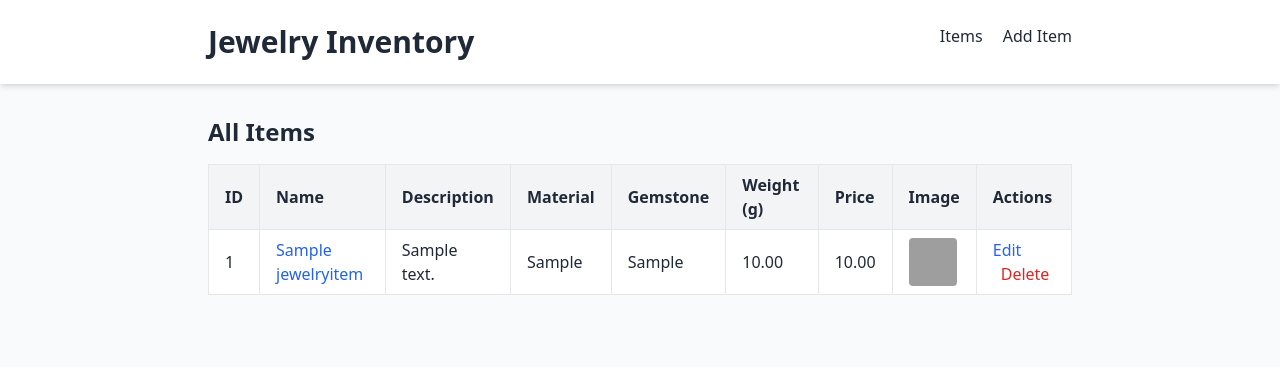
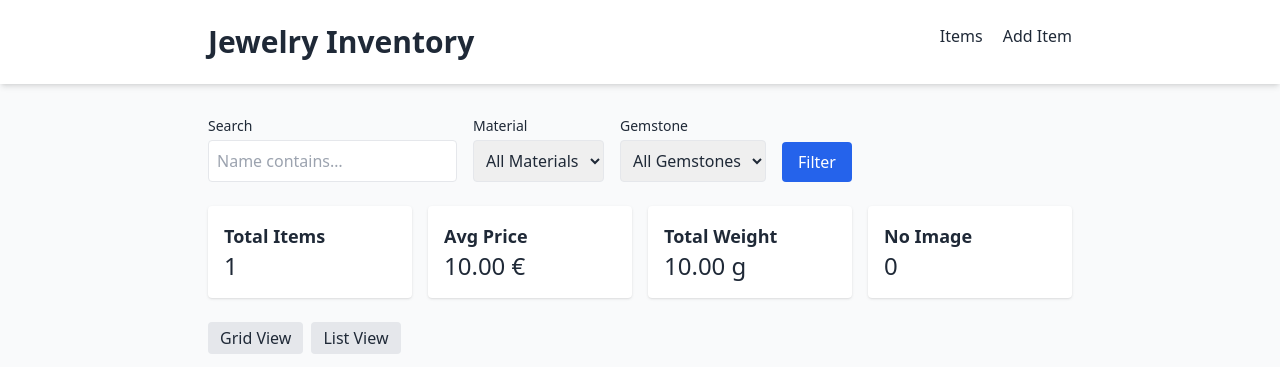
Before and after one commit to ikatechis/jewel-db, a FastAPI app: page /items in a window 1280 px wide. Shown: the top 367 px of the page. Run offline with FastAPI, Linux system fonts and the light colour scheme; tables that the repository leaves empty hold one stand-in row (values such as "Sample post"); some libraries are stand-ins or nearby versions; grey boxes are pictures that could not be loaded.

Commit message:
grid and list views

```diff
--- a/jewel_db/main.py
+++ b/jewel_db/main.py
@@ -1,6 +1,8 @@
 # jewel_db/main.py
+from math import ceil
 
 from fastapi import Depends, FastAPI, HTTPException, Request
+from fastapi.responses import HTMLResponse
 from fastapi.staticfiles import StaticFiles
 from fastapi.templating import Jinja2Templates
 from sqlmodel import Session, select
@@ -14,94 +16,146 @@ from .models.jewelry_item import JewelryItem
 app = FastAPI(title="Jewelry Inventory System", debug=DEBUG)
 
 
-# Initialize the database (create tables) on startup
 @app.on_event("startup")
 def on_startup():
     init_db()
 
 
-# Mount static assets (CSS/JS) and uploaded media
 app.mount("/static", StaticFiles(directory="jewel_db/static"), name="static")
 app.mount("/media", StaticFiles(directory="media"), name="media")
-
-# Include API routes under /api
 app.include_router(items_router, prefix="/api")
 
-# Configure Jinja2 templates directory
 templates = Jinja2Templates(directory="jewel_db/templates")
 
-# ---------------------------------------------------------
-# Frontend Routes
-# ---------------------------------------------------------
 
-
-@app.get("/")
+@app.get("/", response_class=HTMLResponse)
 def home(request: Request):
-    """
-    Render the home page (templates/index.html).
-    """
     return templates.TemplateResponse("index.html", {"request": request})
 
 
-@app.get("/items")
-def items_list(request: Request, session: Session = Depends(get_session)):
-    """
-    Render the list of all items, with thumbnails.
-    """
-    items = session.exec(select(JewelryItem)).all()
+@app.get("/items", response_class=HTMLResponse)
+def list_items_page(
+    request: Request,
+    q: str | None = None,
+    material: str | None = None,
+    gemstone: str | None = None,
+    sort_by: str | None = None,
+    sort_dir: str = "asc",
+    page: int = 1,
+    page_size: int = 12,
+    session: Session = Depends(get_session),
+):
+    # 1) Base filter
+    stmt = select(JewelryItem)
+    if q:
+        stmt = stmt.where(JewelryItem.name.ilike(f"%{q}%"))
+    if material:
+        stmt = stmt.where(JewelryItem.material == material)
+    if gemstone:
+        stmt = stmt.where(JewelryItem.gemstone == gemstone)
 
-    # For each item, fetch its first image URL (or None)
-    thumbs = {}
+    # 2) Count & compute stats on the full filtered set
+    all_items = session.exec(stmt).all()
+    total_count = len(all_items)
+    total_weight = sum(item.weight or 0 for item in all_items)
+    total_price = sum(item.price or 0 for item in all_items)
+    avg_price = round(total_price / total_count, 2) if total_count else 0
+
+    # 3) Count items with no image
+    item_ids = [item.id for item in all_items]
+    if item_ids:
+        with_ids = session.exec(
+            select(JewelryImage.item_id)
+            .where(JewelryImage.item_id.in_(item_ids))
+            .distinct()
+        ).all()
+        with_count = len(with_ids)
+    else:
+        with_count = 0
+    no_count = total_count - with_count
+
+    # 4) Sorting
+    if sort_by in {"name", "price", "weight", "created_at"}:
+        field = getattr(JewelryItem, sort_by)
+        stmt = stmt.order_by(field.asc() if sort_dir == "asc" else field.desc())
+
+    # 5) Pagination
+    total_pages = ceil(total_count / page_size) if total_count else 1
+    offset = (page - 1) * page_size
+    stmt = stmt.offset(offset).limit(page_size)
+    items = session.exec(stmt).all()
+
+    # 6) Thumbnail map for *this* page of items
+    thumbs: dict[int, str | None] = {}
     for item in items:
-        first_url = session.exec(
-            select(JewelryImage.url)
-            .where(JewelryImage.item_id == item.id)
-            .order_by(JewelryImage.sort_order)
-        ).first()
-        thumbs[item.id] = first_url
+        url = (
+            session.exec(
+                select(JewelryImage.url)
+                .where(JewelryImage.item_id == item.id)
+                .order_by(JewelryImage.sort_order)
+            ).first()
+            or None
+        )
+        thumbs[item.id] = url
 
+    # 7) Facet options
+    materials = session.exec(
+        select(JewelryItem.material).distinct().order_by(JewelryItem.material)
+    ).all()
+
+    gemstones = session.exec(
+        select(JewelryItem.gemstone).distinct().order_by(JewelryItem.gemstone)
+    ).all()
     return templates.TemplateResponse(
-        "items_list.html", {"request": request, "items": items, "thumbs": thumbs}
+        "items_list.html",
+        {
+            "request": request,
+            "items": items,
+            "thumbs": thumbs,
+            "q": q,
+            "material": material,
+            "gemstone": gemstone,
+            "materials": materials,
+            "gemstones": gemstones,
+            "sort_by": sort_by,
+            "sort_dir": sort_dir,
+            "page": page,
+            "page_size": page_size,
+            "total_pages": total_pages,
+            "total_count": total_count,
+            "avg_price": avg_price,
+            "total_weight": total_weight,
+            "no_count": no_count,
+        },
     )
 
 
-@app.get("/items/create")
+@app.get("/items/create", response_class=HTMLResponse)
 def items_create(request: Request):
-    """
-    Render the 'create new item' form.
-    """
     return templates.TemplateResponse(
         "item_form.html", {"request": request, "item": None}
     )
 
 
-@app.get("/items/{item_id}")
+@app.get("/items/{item_id}", response_class=HTMLResponse)
 def item_detail(
     request: Request, item_id: int, session: Session = Depends(get_session)
 ):
-    """
-    Render the detail page for a single item, including all its images.
-    """
     item = session.get(JewelryItem, item_id)
     if not item:
         raise HTTPException(status_code=404, detail="Item not found")
-
     images = session.exec(
         select(JewelryImage)
         .where(JewelryImage.item_id == item_id)
         .order_by(JewelryImage.sort_order)
     ).all()
-
     return templates.TemplateResponse(
         "item_detail.html", {"request": request, "item": item, "images": images}
     )
 
 
-@app.get("/items/{item_id}/edit")
+@app.get("/items/{item_id}/edit", response_class=HTMLResponse)
 def item_edit(request: Request, item_id: int, session: Session = Depends(get_session)):
-    """
-    Render the 'edit item' form.
-    """
     item = session.get(JewelryItem, item_id)
     if not item:
         raise HTTPException(status_code=404, detail="Item not found")
@@ -110,11 +164,6 @@ def item_edit(request: Request, item_id: int, session: Session = Depends(get_ses
     )
 
 
-# ---------------------------------------------------------
-# Health Check
-# ---------------------------------------------------------
-
-
 @app.get("/api/health")
 def health_check():
     return {"status": "ok"}
--- a/jewel_db/templates/items_list.html
+++ b/jewel_db/templates/items_list.html
@@ -1,55 +1,212 @@
 {% extends "base.html" %}
-{% block title %}All Items – Jewelry Inventory{% endblock %}
+{% block title %}All Jewelry Items – Inventory{% endblock %}
 
 {% block content %}
-  <h2 class="text-2xl font-semibold mb-4">All Items</h2>
+  <!-- FILTER BAR -->
+  <form method="get" class="mb-6 flex flex-wrap gap-4 items-end">
+    <div>
+      <label for="q" class="block text-sm font-medium">Search</label>
+      <input
+        type="text"
+        name="q"
+        id="q"
+        placeholder="Name contains…"
+        value="{{ q or '' }}"
+        class="mt-1 block w-full border rounded p-2"
+      />
+    </div>
+    <div>
+      <label for="material" class="block text-sm font-medium">Material</label>
+      <select name="material" id="material" class="mt-1 block w-full border rounded p-2">
+        <option value="">All Materials</option>
+        {% for m in materials %}
+          <option value="{{ m }}" {% if m == material %}selected{% endif %}>{{ m }}</option>
+        {% endfor %}
+      </select>
+    </div>
+    <div>
+      <label for="gemstone" class="block text-sm font-medium">Gemstone</label>
+      <select name="gemstone" id="gemstone" class="mt-1 block w-full border rounded p-2">
+        <option value="">All Gemstones</option>
+        {% for g in gemstones %}
+          <option value="{{ g }}" {% if g == gemstone %}selected{% endif %}>{{ g }}</option>
+        {% endfor %}
+      </select>
+    </div>
+    <div>
+      <button type="submit" class="bg-blue-600 text-white px-4 py-2 rounded mt-6">Filter</button>
+    </div>
+  </form>
 
-  <table class="min-w-full bg-white border">
+  <!-- STATS TILES -->
+  <div class="mb-6 grid grid-cols-4 gap-4">
+    <div class="p-4 bg-white shadow rounded">
+      <h3 class="text-lg font-semibold">Total Items</h3>
+      <p class="text-2xl">{{ total_count }}</p>
+    </div>
+    <div class="p-4 bg-white shadow rounded">
+      <h3 class="text-lg font-semibold">Avg Price</h3>
+      <p class="text-2xl">{{ '%.2f'|format(avg_price) }} €</p>
+    </div>
+    <div class="p-4 bg-white shadow rounded">
+      <h3 class="text-lg font-semibold">Total Weight</h3>
+      <p class="text-2xl">{{ '%.2f'|format(total_weight) }} g</p>
+    </div>
+    <div class="p-4 bg-white shadow rounded">
+      <h3 class="text-lg font-semibold">No Image</h3>
+      <p class="text-2xl">{{ no_count }}</p>
+    </div>
+  </div>
+
+  <!-- VIEW TOGGLE -->
+  <div class="mb-4 flex space-x-2">
+    <button id="grid-toggle" class="bg-gray-200 px-3 py-1 rounded">Grid View</button>
+    <button id="list-toggle" class="bg-gray-200 px-3 py-1 rounded">List View</button>
+  </div>
+
+  <!-- GRID VIEW -->
+  <div id="grid-view">
+    <div class="grid grid-cols-3 gap-6">
+      {% for item in items %}
+      <div class="bg-white shadow rounded overflow-hidden">
+        {% if thumbs[item.id] %}
+        <img
+          src="{{ thumbs[item.id] }}"
+          class="w-full h-40 object-cover"
+          alt="Thumbnail for {{ item.name }}"
+        />
+        {% else %}
+        <div class="w-full h-40 bg-gray-100 flex items-center justify-center">
+          No Image
+        </div>
+        {% endif %}
+        <div class="p-4">
+          <h4 class="text-lg font-semibold mb-1">{{ item.name }}</h4>
+          <p class="text-sm text-gray-600 mb-2">{{ item.material or '—' }}</p>
+          <div class="flex justify-between items-center">
+            <a href="/items/{{ item.id }}" class="text-blue-600 hover:underline text-sm">View</a>
+            <p class="text-sm font-medium">{{ '%.2f'|format(item.price) }} €</p>
+          </div>
+        </div>
+      </div>
+      {% endfor %}
+    </div>
+  </div>
+
+  <!-- LIST VIEW -->
+  <div id="list-view" class="hidden">
+    <table class="min-w-full bg-white">
       <thead>
-      <tr class="bg-gray-100 text-left">
-        <th class="px-4 py-2 border">ID</th>
-        <th class="px-4 py-2 border">Name</th>
-        <th class="px-4 py-2 border">Description</th>
-        <th class="px-4 py-2 border">Material</th>
-        <th class="px-4 py-2 border">Gemstone</th>
-        <th class="px-4 py-2 border">Weight (g)</th>
-        <th class="px-4 py-2 border">Price</th>
-        <th class="px-4 py-2 border">Image</th>
-        <th class="px-4 py-2 border">Actions</th>
+        <tr>
+          <th class="px-4 py-2">
+            <input type="checkbox" id="select-all" />
+          </th>
+          <th class="px-4 py-2 text-left">Name</th>
+          <th class="px-4 py-2 text-left">Material</th>
+          <th class="px-4 py-2 text-left">Gemstone</th>
+          <th class="px-4 py-2 text-right">
+            <a
+              href="{{ request.url.include_query_params(
+                sort_by='weight',
+                sort_dir=('desc' if sort_by=='weight' and sort_dir=='asc' else 'asc')
+              ) }}"
+            >
+              Weight
+              {% if sort_by=='weight' %}
+                {% if sort_dir=='asc' %}↑{% else %}↓{% endif %}
+              {% endif %}
+            </a>
+          </th>
+          <th class="px-4 py-2 text-right">
+            <a
+              href="{{ request.url.include_query_params(
+                sort_by='price',
+                sort_dir=('desc' if sort_by=='price'  and sort_dir=='asc' else 'asc')
+              ) }}"
+            >
+              Price
+              {% if sort_by=='price' %}
+                {% if sort_dir=='asc' %}↑{% else %}↓{% endif %}
+              {% endif %}
+            </a>
+          </th>
+          <th class="px-4 py-2">Actions</th>
         </tr>
       </thead>
       <tbody>
         {% for item in items %}
-      <tr class="hover:bg-gray-50">
-        <td class="px-4 py-2 border">{{ item.id }}</td>
-        <td class="px-4 py-2 border">
-          <a href="/items/{{ item.id }}" class="text-blue-600 hover:underline">
-            {{ item.name }}
-          </a>
+        <tr class="border-t">
+          <td class="px-4 py-2">
+            <input type="checkbox" class="select-item" data-id="{{ item.id }}" />
           </td>
-        <td class="px-4 py-2 border">{{ item.description or '—' }}</td>
-        <td class="px-4 py-2 border">{{ item.material or '—' }}</td>
-        <td class="px-4 py-2 border">{{ item.gemstone or '—' }}</td>
-        <td class="px-4 py-2 border">
-          {{ "%.2f"|format(item.weight) if item.weight is not none else '—' }}
-        </td>
-        <td class="px-4 py-2 border">
-          {{ "%.2f"|format(item.price) if item.price is not none else '—' }}
-        </td>
-        <td class="px-4 py-2 border">
-          {% if thumbs[item.id] %}
-            <img src="{{ thumbs[item.id] }}"
-                 class="w-12 h-12 object-cover rounded" />
-          {% else %}
-            —
-          {% endif %}
-        </td>
-        <td class="px-4 py-2 border space-x-2">
-          <a href="/items/{{ item.id }}/edit" class="text-blue-600">Edit</a>
-          <button data-id="{{ item.id }}" class="delete-btn text-red-600">Delete</button>
+          <td class="px-4 py-2">{{ item.name }}</td>
+          <td class="px-4 py-2">{{ item.material or '—' }}</td>
+          <td class="px-4 py-2">{{ item.gemstone or '—' }}</td>
+          <td class="px-4 py-2 text-right">{{ '%.2f'|format(item.weight) }}</td>
+          <td class="px-4 py-2 text-right">{{ '%.2f'|format(item.price) }} €</td>
+          <td class="px-4 py-2">
+            <a href="/items/{{ item.id }}" class="text-blue-600 hover:underline text-sm">View</a>
           </td>
         </tr>
         {% endfor %}
       </tbody>
     </table>
+
+    <!-- Bulk delete -->
+    <div class="mt-4">
+      <button id="bulk-delete-btn" class="bg-red-600 text-white px-4 py-2 rounded">
+        Delete Selected
+      </button>
+    </div>
+  </div>
+
+  <!-- PAGINATION -->
+  <div class="mt-6 flex justify-center space-x-2">
+    {% if page > 1 %}
+      <a
+        href="{{ request.url.include_query_params(page=page-1) }}"
+        class="px-3 py-1 bg-gray-200 rounded"
+      >Prev</a>
+    {% endif %}
+    <span class="px-3 py-1">{{ page }} / {{ total_pages }}</span>
+    {% if page < total_pages %}
+      <a
+        href="{{ request.url.include_query_params(page=page+1) }}"
+        class="px-3 py-1 bg-gray-200 rounded"
+      >Next</a>
+    {% endif %}
+  </div>
 {% endblock %}
+
+{% block scripts %}
+  <script>
+    document.addEventListener("DOMContentLoaded", () => {
+      // Grid/List toggle
+      const grid  = document.getElementById("grid-view");
+      const list  = document.getElementById("list-view");
+      const btnG  = document.getElementById("grid-toggle");
+      const btnL  = document.getElementById("list-toggle");
+      btnG.addEventListener("click", () => { grid.classList.remove("hidden"); list.classList.add("hidden"); });
+      btnL.addEventListener("click", () => { list.classList.remove("hidden"); grid.classList.add("hidden"); });
+
+      // Bulk delete
+      const selectAll = document.getElementById("select-all");
+      const checkboxes = document.querySelectorAll(".select-item");
+      selectAll.addEventListener("change", () => {
+        checkboxes.forEach(cb => (cb.checked = selectAll.checked));
+      });
+
+      document.getElementById("bulk-delete-btn").addEventListener("click", async () => {
+        const selected = Array.from(checkboxes)
+          .filter(cb => cb.checked)
+          .map(cb => cb.dataset.id);
+        if (!selected.length) return alert("No items selected");
+        if (!confirm(`Delete ${selected.length} items?`)) return;
+        for (const id of selected) {
+          await fetch(`/api/items/${id}`, { method: "DELETE" });
+        }
+        window.location.reload();
+      });
+    });
+  </script>
+{% endblock %}
```
Lines whose indentation alone changed are shown as unchanged.
